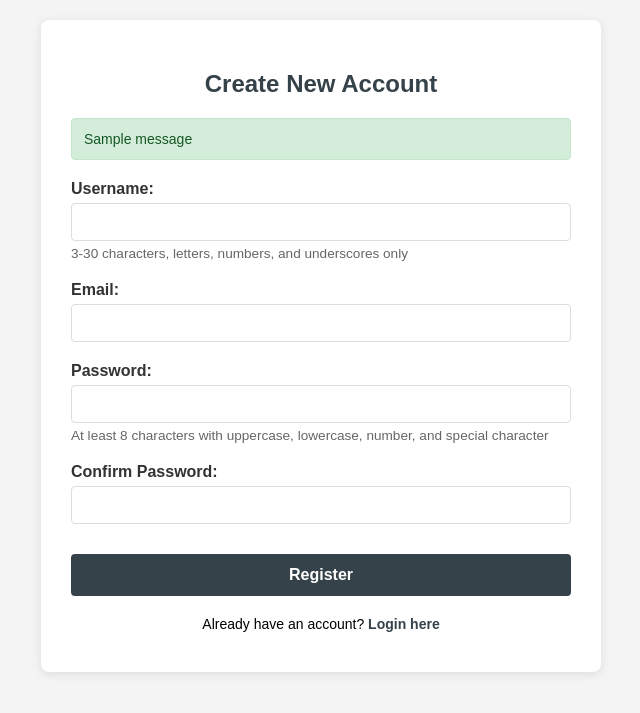
After one commit to ManuelRamirezSilva/TP_CriptolografiaCiberseguridad, a Flask app: page /register in a window 1280 px wide. The commit adds this page. Shown: the top 713 px of the page, without its empty margins (319-959 px from the left). Run offline with Flask 3, Linux system fonts and the light colour scheme; one stand-in notice (Sample message) is shown.

Commit message:
Cambio pass y registros nuevos

```diff
--- a/src/static/css/styles.css
+++ b/src/static/css/styles.css
@@ -2,61 +2,188 @@ body {
     font-family: Arial, sans-serif;
     background-color: #f4f4f4;
     margin: 0;
-    padding: 0;
+    padding: 20px;
 }
 
 header {
     background: #35424a;
     color: #ffffff;
-    padding: 10px 0;
+    padding: 20px 0;
     text-align: center;
+    border-radius: 5px;
+    margin-bottom: 20px;
 }
 
 h1 {
     margin: 0;
 }
 
-.container {
-    width: 50%;
-    margin: auto;
-    overflow: hidden;
+h2 {
+    color: #35424a;
+    text-align: center;
 }
 
-form {
+.container {
+    max-width: 500px;
+    margin: 0 auto;
     background: #ffffff;
-    padding: 20px;
-    border-radius: 5px;
-    box-shadow: 0 0 10px rgba(0, 0, 0, 0.1);
+    padding: 30px;
+    border-radius: 8px;
+    box-shadow: 0 2px 10px rgba(0, 0, 0, 0.1);
+}
+
+.form-group {
+    margin-bottom: 20px;
+}
+
+.form-group label {
+    display: block;
+    margin-bottom: 5px;
+    color: #333;
+    font-weight: bold;
+}
+
+.form-group small {
+    display: block;
+    margin-top: 5px;
+    color: #666;
+    font-size: 0.85em;
 }
 
 input[type="text"],
-input[type="password"] {
+input[type="password"],
+input[type="email"] {
     width: 100%;
     padding: 10px;
-    margin: 10px 0;
-    border: 1px solid #ccc;
-    border-radius: 5px;
+    border: 1px solid #ddd;
+    border-radius: 4px;
+    box-sizing: border-box;
+    font-size: 14px;
 }
 
-input[type="submit"] {
+input[type="text"]:focus,
+input[type="password"]:focus,
+input[type="email"]:focus {
+    outline: none;
+    border-color: #35424a;
+}
+
+button[type="submit"],
+.btn {
+    width: 100%;
     background: #35424a;
     color: #ffffff;
     border: none;
-    padding: 10px;
+    padding: 12px;
     cursor: pointer;
-    border-radius: 5px;
+    border-radius: 4px;
+    font-size: 16px;
+    font-weight: bold;
+    margin-top: 10px;
+    display: inline-block;
+    text-align: center;
+    text-decoration: none;
 }
 
-input[type="submit"]:hover {
+button[type="submit"]:hover,
+.btn:hover {
     background: #45a049;
 }
 
-.footer {
+.links {
+    margin-top: 20px;
+    text-align: center;
+}
+
+.links p {
+    margin: 10px 0;
+    font-size: 14px;
+}
+
+.links a {
+    color: #35424a;
+    text-decoration: none;
+    font-weight: bold;
+}
+
+.links a:hover {
+    text-decoration: underline;
+}
+
+.alert {
+    padding: 12px;
+    margin-bottom: 20px;
+    border-radius: 4px;
+    font-size: 14px;
+}
+
+.alert-danger {
+    background-color: #f8d7da;
+    color: #721c24;
+    border: 1px solid #f5c6cb;
+}
+
+.alert-success {
+    background-color: #d4edda;
+    color: #155724;
+    border: 1px solid #c3e6cb;
+}
+
+.alert-warning {
+    background-color: #fff3cd;
+    color: #856404;
+    border: 1px solid #ffeaa7;
+}
+
+.alert-info {
+    background-color: #d1ecf1;
+    color: #0c5460;
+    border: 1px solid #bee5eb;
+}
+
+.error {
+    color: #721c24;
+    background-color: #f8d7da;
+    padding: 10px;
+    border-radius: 4px;
+    margin-top: 10px;
+}
+
+nav ul {
+    list-style: none;
+    padding: 0;
+    margin: 10px 0 0 0;
+}
+
+nav ul li {
+    display: inline;
+    margin-right: 15px;
+}
+
+nav ul li a {
+    color: #ffffff;
+    text-decoration: none;
+    font-weight: bold;
+}
+
+nav ul li a:hover {
+    text-decoration: underline;
+}
+
+.dashboard-actions {
+    margin-top: 30px;
+}
+
+.dashboard-actions .btn {
+    width: auto;
+    padding: 10px 20px;
+    display: inline-block;
+}
+
+footer {
     text-align: center;
     padding: 20px;
-    background: #35424a;
-    color: #ffffff;
-    position: relative;
-    bottom: 0;
-    width: 100%;
+    color: #666;
+    margin-top: 30px;
+    font-size: 14px;
 }
--- a/src/web/routes.py
+++ b/src/web/routes.py
@@ -2,12 +2,15 @@ from flask import Blueprint, render_template, request, redirect, url_for, flash,
 from src.auth.login import LoginManager
 from src.auth.password_manager import PasswordManager
 from src.auth.session_manager import SessionManager
+from src.database.user_repository import UserRepository
+from src.security.validator import validate_username, validate_password, validate_email, passwords_match
 from src.config.settings import Config
 
 routes = Blueprint('routes', __name__)
 password_manager = PasswordManager()
 session_manager = SessionManager(Config.SECRET_KEY)
-login_manager = LoginManager(password_manager, session_manager)
+user_repository = UserRepository()
+login_manager = LoginManager(password_manager, session_manager, user_repository)
 
 @routes.route('/')
 def index():
@@ -40,3 +43,114 @@ def logout():
         login_manager.logout(token)
     session.clear()
     return redirect(url_for('routes.login'))
+
+@routes.route('/register', methods=['GET', 'POST'])
+def register():
+    if request.method == 'POST':
+        username = request.form.get('username', '').strip()
+        email = request.form.get('email', '').strip()
+        password = request.form.get('password', '')
+        confirm_password = request.form.get('confirm_password', '')
+
+        try:
+            # Validate inputs
+            validate_username(username)
+            validate_email(email)
+            validate_password(password)
+            passwords_match(password, confirm_password)
+
+            # Check if user already exists
+            if user_repository.user_exists(username):
+                flash('Username already exists. Please choose another one.', 'danger')
+                return render_template('register.html')
+
+            if user_repository.email_exists(email):
+                flash('Email already registered. Please use another email.', 'danger')
+                return render_template('register.html')
+
+            # Hash password and create user
+            hashed_password = password_manager.hash_password(password)
+            user = user_repository.add_user(username, email, hashed_password)
+
+            if user:
+                flash('Registration successful! You can now log in.', 'success')
+                return redirect(url_for('routes.login'))
+            else:
+                flash('Registration failed. Please try again.', 'danger')
+
+        except ValueError as e:
+            flash(str(e), 'danger')
+
+    return render_template('register.html')
+
+@routes.route('/change-password', methods=['GET', 'POST'])
+def change_password():
+    if 'username' not in session:
+        flash('Please log in to change your password.', 'warning')
+        return redirect(url_for('routes.login'))
+
+    if request.method == 'POST':
+        current_password = request.form.get('current_password', '')
+        new_password = request.form.get('new_password', '')
+        confirm_password = request.form.get('confirm_password', '')
+
+        try:
+            username = session['username']
+            user = user_repository.get_user_by_username(username)
+
+            if not user:
+                flash('User not found.', 'danger')
+                return redirect(url_for('routes.login'))
+
+            # Verify current password
+            if not password_manager.verify_password(current_password, user['hashed_password']):
+                flash('Current password is incorrect.', 'danger')
+                return render_template('change_password.html')
+
+            # Validate new password
+            validate_password(new_password)
+            passwords_match(new_password, confirm_password)
+
+            # Check if new password is different from current
+            if password_manager.verify_password(new_password, user['hashed_password']):
+                flash('New password must be different from current password.', 'warning')
+                return render_template('change_password.html')
+
+            # Update password
+            new_hashed = password_manager.hash_password(new_password)
+            if user_repository.update_password(username, new_hashed):
+                flash('Password changed successfully!', 'success')
+                return redirect(url_for('routes.dashboard'))
+            else:
+                flash('Failed to update password.', 'danger')
+
+        except ValueError as e:
+            flash(str(e), 'danger')
+
+    return render_template('change_password.html')
+
+@routes.route('/forgot-password', methods=['GET', 'POST'])
+def forgot_password():
+    if request.method == 'POST':
+        email = request.form.get('email', '').strip()
+
+        try:
+            validate_email(email)
+            user = user_repository.get_user_by_email(email)
+
+            if user:
+                # In a real app, send email with reset link
+                # For now, we'll show a message
+                flash(f'Password reset instructions would be sent to {email}. '
+                      f'(Local mode: Contact administrator to reset password for user "{user["username"]}")',
+                      'info')
+            else:
+                # Don't reveal if email exists or not (security best practice)
+                flash('If that email exists in our system, password reset instructions will be sent.', 'info')
+
+            return redirect(url_for('routes.login'))
+
+        except ValueError as e:
+            flash(str(e), 'danger')
+
+    return render_template('forgot_password.html')
--- a/src/web/templates/dashboard.html
+++ b/src/web/templates/dashboard.html
@@ -18,7 +18,11 @@
         </header>
         <main>
             <h2>Your Profile</h2>
+            <p>Welcome, <strong>{{ username }}</strong>!</p>
             <p>Here you can manage your account settings and view your activity.</p>
+            <div class="dashboard-actions">
+                <a href="{{ url_for('routes.change_password') }}" class="btn">Change Password</a>
+            </div>
             <!-- Additional dashboard content can be added here -->
         </main>
         <footer>
--- a/src/web/templates/login.html
+++ b/src/web/templates/login.html
@@ -30,6 +30,10 @@
         {% if error %}
             <p class="error">{{ error }}</p>
         {% endif %}
+        <div class="links">
+            <p><a href="{{ url_for('routes.forgot_password') }}">Forgot Password?</a></p>
+            <p>Don't have an account? <a href="{{ url_for('routes.register') }}">Register here</a></p>
+        </div>
     </div>
 </body>
 </html>
--- /dev/null
+++ b/src/web/templates/register.html
@@ -0,0 +1,45 @@
+<!DOCTYPE html>
+<html lang="en">
+<head>
+    <meta charset="UTF-8">
+    <meta name="viewport" content="width=device-width, initial-scale=1.0">
+    <link rel="stylesheet" href="{{ url_for('static', filename='css/styles.css') }}">
+    <title>Register</title>
+</head>
+<body>
+    <div class="container">
+        <h2>Create New Account</h2>
+        {% with messages = get_flashed_messages(with_categories=true) %}
+            {% if messages %}
+                {% for category, message in messages %}
+                    <div class="alert alert-{{ category }}">{{ message }}</div>
+                {% endfor %}
+            {% endif %}
+        {% endwith %}
+        <form action="{{ url_for('routes.register') }}" method="post">
+            <div class="form-group">
+                <label for="username">Username:</label>
+                <input type="text" id="username" name="username" required minlength="3" maxlength="30">
+                <small>3-30 characters, letters, numbers, and underscores only</small>
+            </div>
+            <div class="form-group">
+                <label for="email">Email:</label>
+                <input type="email" id="email" name="email" required>
+            </div>
+            <div class="form-group">
+                <label for="password">Password:</label>
+                <input type="password" id="password" name="password" required minlength="8">
+                <small>At least 8 characters with uppercase, lowercase, number, and special character</small>
+            </div>
+            <div class="form-group">
+                <label for="confirm_password">Confirm Password:</label>
+                <input type="password" id="confirm_password" name="confirm_password" required>
+            </div>
+            <button type="submit">Register</button>
+        </form>
+        <div class="links">
+            <p>Already have an account? <a href="{{ url_for('routes.login') }}">Login here</a></p>
+        </div>
+    </div>
+</body>
+</html>
```
Also changed, not shown: src/database/user_repository.py (+47 -1 lines), src/security/validator.py (+51 -5 lines), src/web/templates/change_password.html (added, +40 -0 lines), src/web/templates/forgot_password.html (added, +32 -0 lines), 2 other files.
